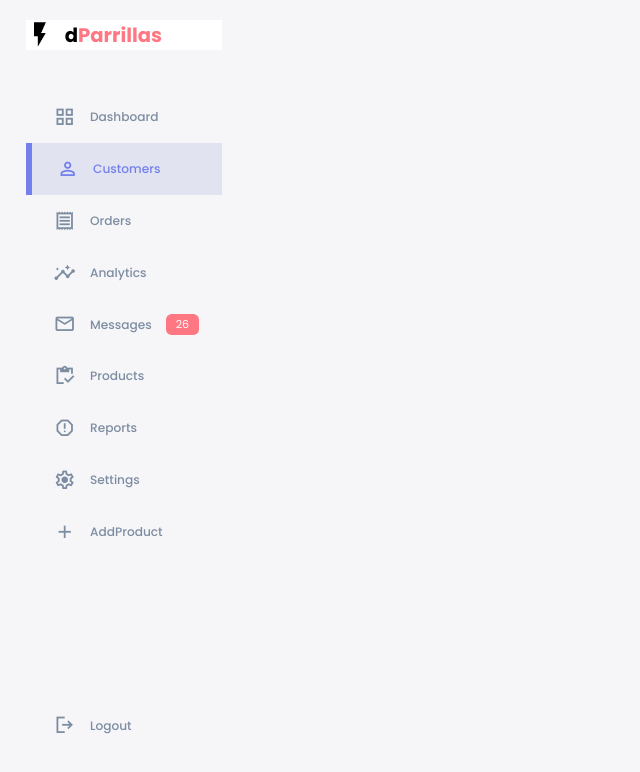
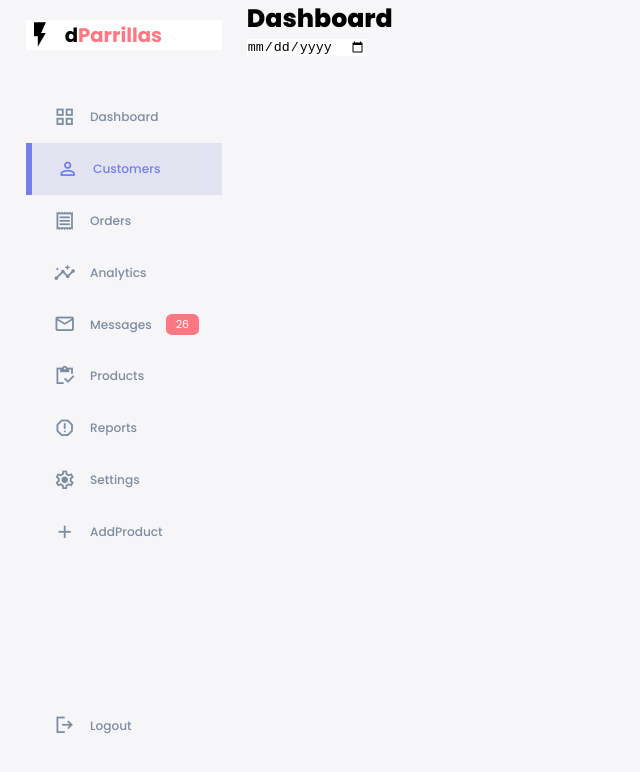
Before and after one commit to DanielParrillas/Dashboard-1, a plain HTML site: page docs/index.html in a window 1280 px wide. Shown: the whole page, without its empty margins (0-640 px from the left). Drawn offline with nearby package versions, Linux system fonts and the light colour scheme.

Commit message:
Se inicio la seccion Main

```diff
--- a/docs/index.html
+++ b/docs/index.html
@@ -60,7 +60,9 @@
             <h3>Products</h3>
           </a>
           <a href="#">
-            <span class="material-symbols-outlined"> report_gmailerrorred </span>
+            <span class="material-symbols-outlined">
+              report_gmailerrorred
+            </span>
             <h3>Reports</h3>
           </a>
           <a href="#">
@@ -81,7 +83,13 @@
       <!--? ---------------- END OF ASIDE ----------------  -->
       <!--todo: ---------------- MAIN SECTION ---------------- -->
       <main>
-
+        <h1>Dashboard</h1>
+        <!-- *Date -->
+        <div class="date">
+          <input type="date">
+        </div>
+        <!-- End of Date -->
+        <div class="insights"></div>
       </main>
       <!--? ---------------- END OF MAIN ----------------  -->
     </div>
```
